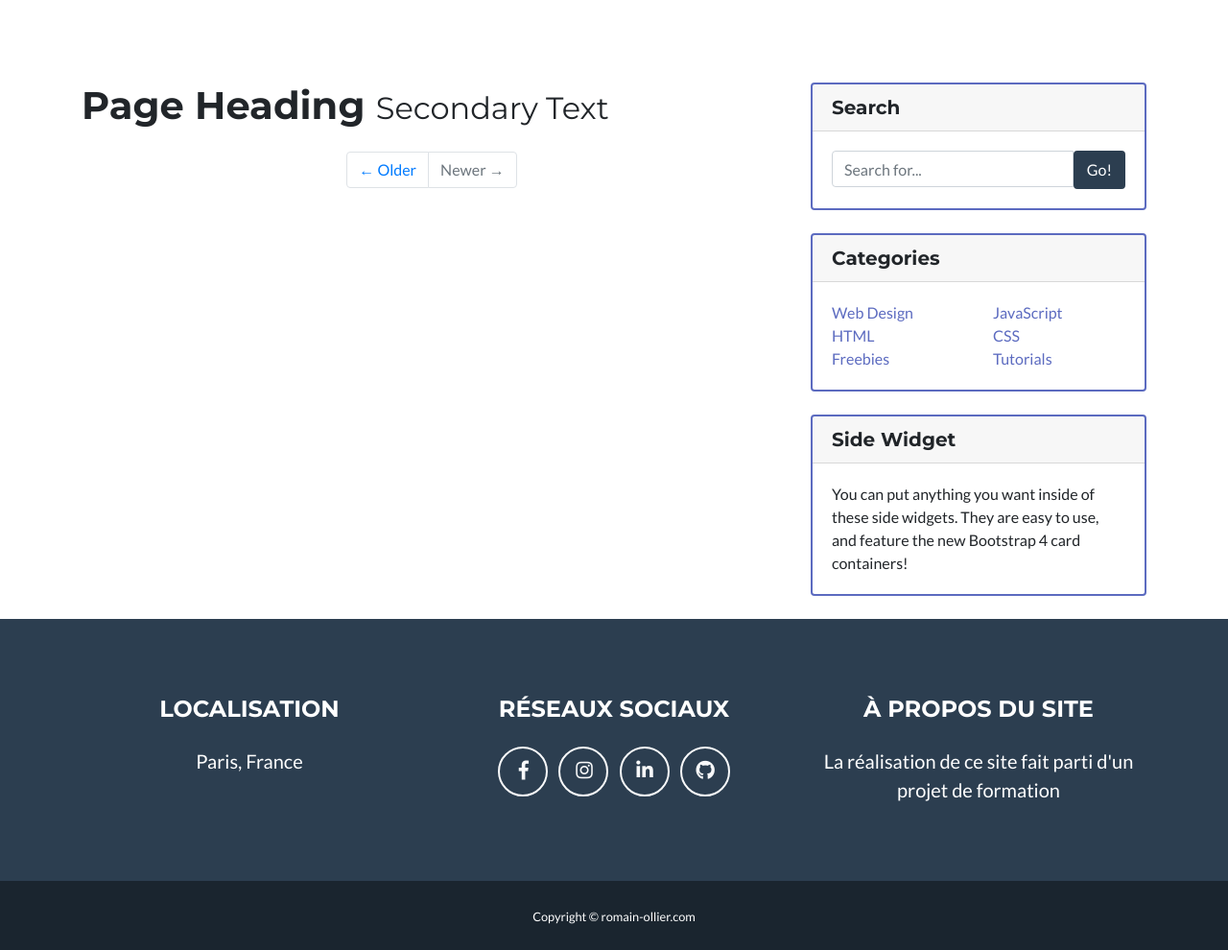
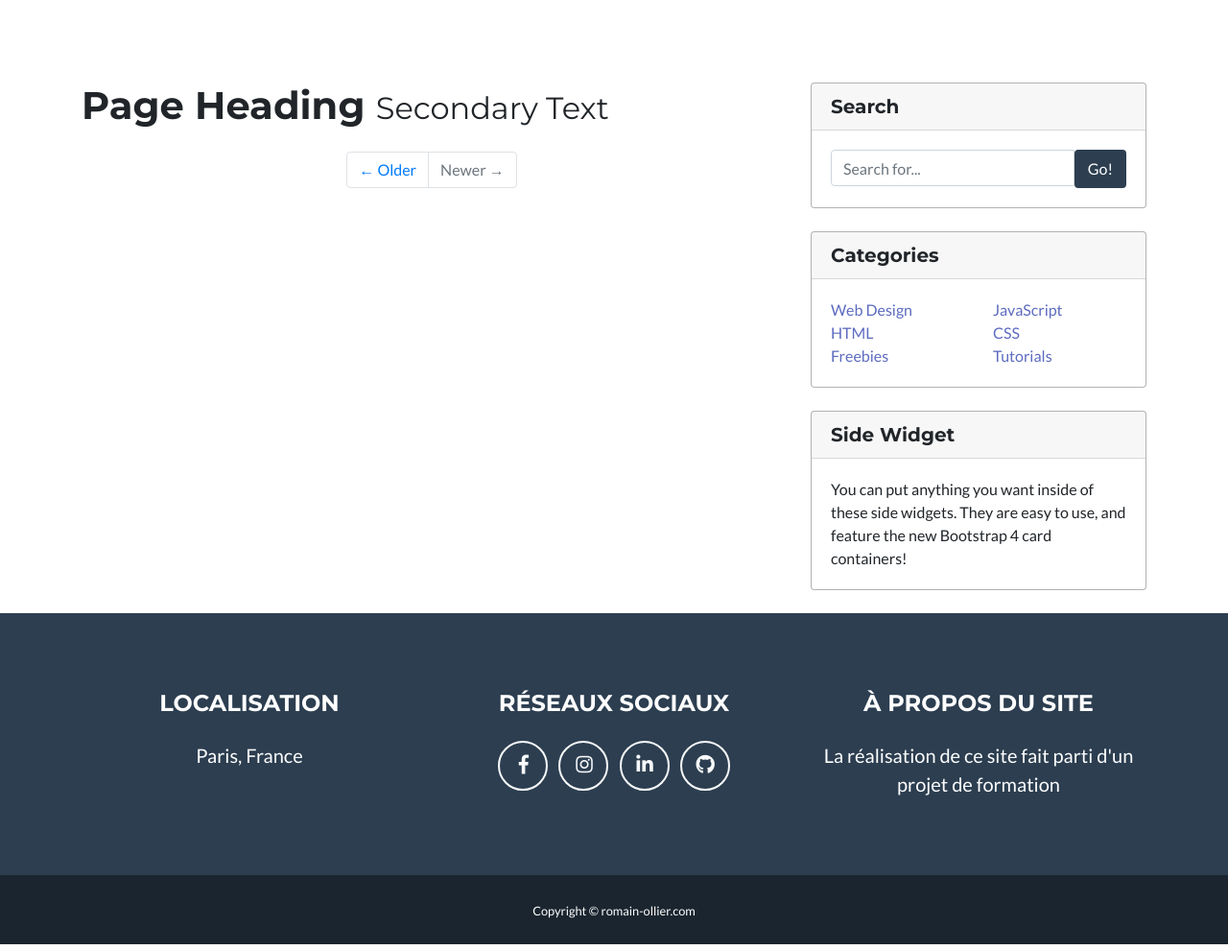
Before and after one commit to RomainDW/Blog-PHP, a PHP site: template views/front/blog/blog.html.twig in a window 1280 px wide. Shown: the part 106-1096 px from the top of the page at 96% size. Run offline with PHP 8.4, Linux system fonts and the light colour scheme; the template is opened without the code that fills it, so the values that code supplies are empty; some libraries are stand-ins or nearby versions.

Commit message:
:arrow_up: card border override

```diff
--- a/assets/css/app.css
+++ b/assets/css/app.css
@@ -313,7 +313,7 @@ a:focus, a:hover, a:active {
 }
 
 .card {
-  border: solid 2px #5C6BC0;
+  border: 1px solid rgba(0, 0, 0, 0.3);
 }
 
 /* Pages
--- a/assets/scss/components/_bootstrap-overrides.scss
+++ b/assets/scss/components/_bootstrap-overrides.scss
@@ -62,5 +62,5 @@ a {
 }
 
 .card {
-  border: solid 2px #5C6BC0;
+  border: 1px solid rgba(0,0,0,.3);
 }
```
